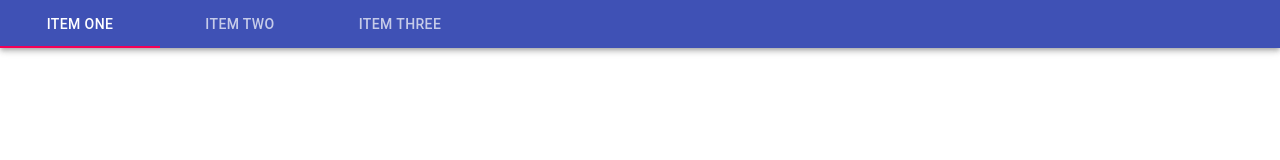
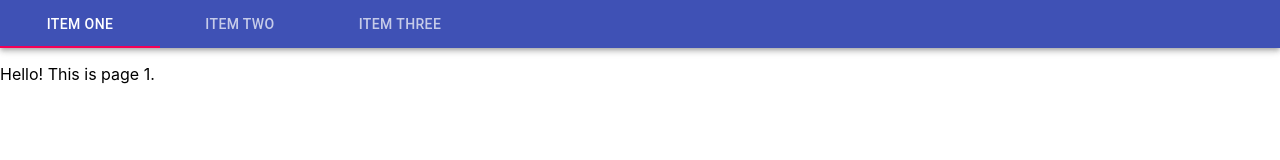
Before and after one commit to AustinKol/CSAchat, a React (Create React App) app: page / in a window 1280 px wide. Shown: the top 160 px of the page. Built offline with nearby package versions, Linux system fonts and the light colour scheme.

Commit message:
Added 2 pages

```diff
--- a/src/App.tsx
+++ b/src/App.tsx
@@ -1,4 +1,5 @@
 import { AppBar, Tabs, Tab } from '@material-ui/core';
+import { TabPanel } from '@material-ui/lab';
 import React from 'react';
 import './App.css';
 
@@ -19,6 +20,12 @@ function App() {
           <Tab label="Item Three" />
         </Tabs>
       </AppBar>
+      <div hidden={value !== 0} >
+          <p>Hello! This is page 1.</p>
+      </div>
+      <div hidden={value !== 1} >
+          <p>Hello! This is page 2.</p>
+      </div>
     </div>
   );
 }
```
